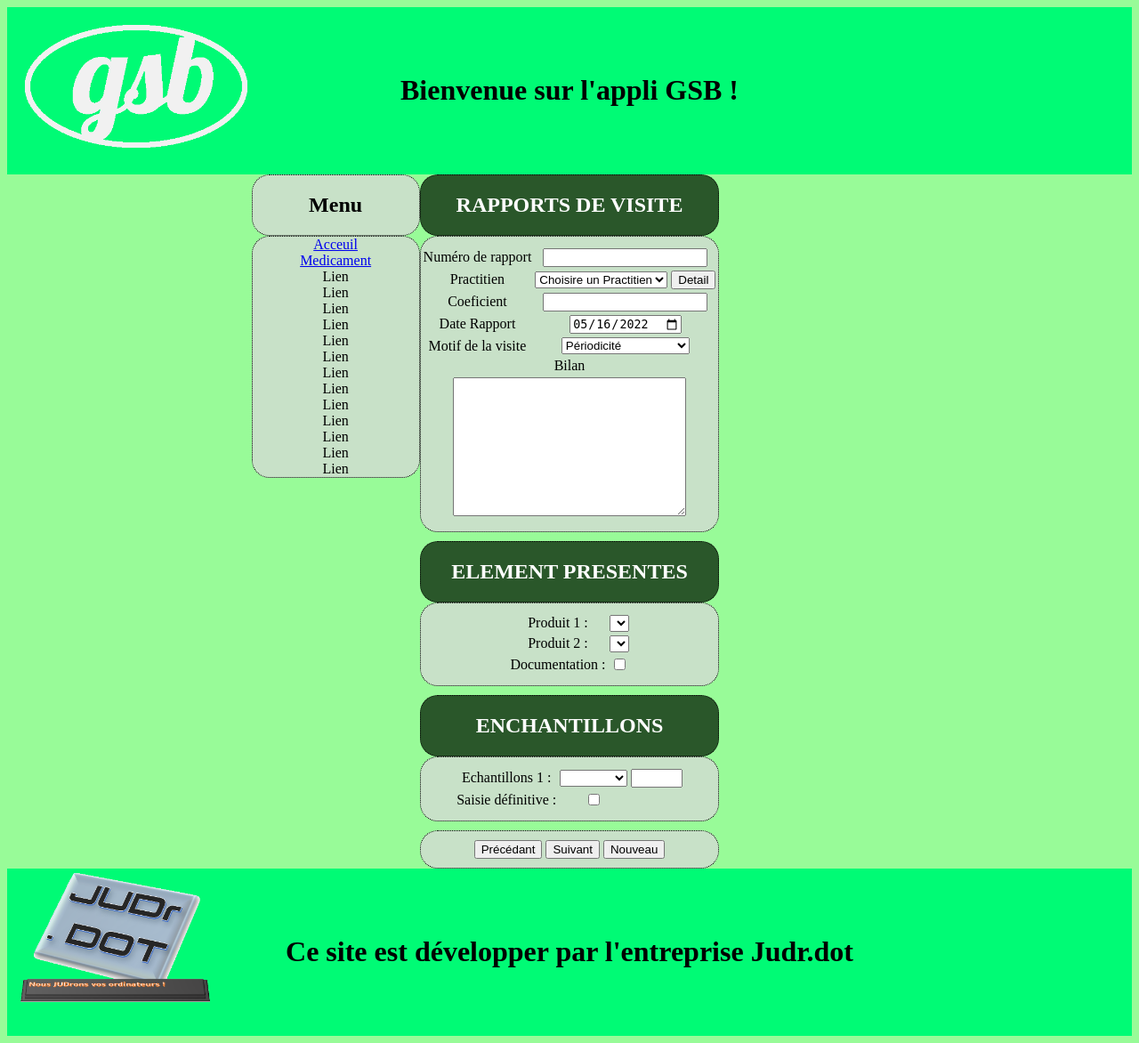
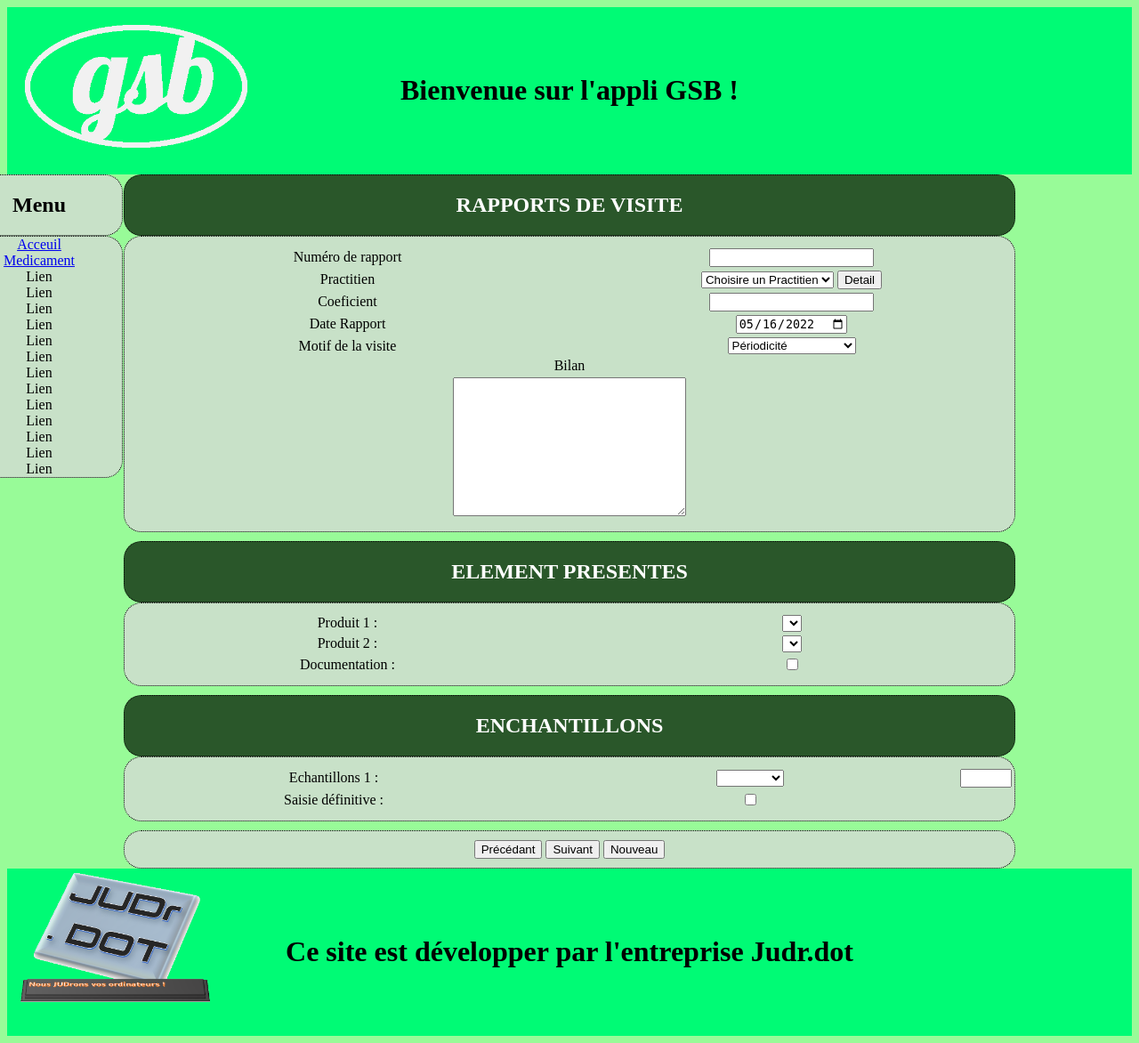
Before and after one commit to killian24000/Maquette_site, a PHP site: page /DepotFormulaire.php in a window 1280 px wide; the page is wider, and only the part inside the window is pictured. Shown: that part at 89% size. Run offline with PHP 8.4, Linux system fonts and the light colour scheme; lists and menus that the app fills with data are empty.

Commit message:
Update Formulaire.css

```diff
--- a/CSS/Formulaire.css
+++ b/CSS/Formulaire.css
@@ -32,9 +32,13 @@ table{
     margin: auto;
     padding-top: 10px;
     padding-bottom: 10px;
+    width:1000px;
+}
+
+td{
+    width: 50%;
 }
 
 textarea{
     resize: vertical;
-    min-width: 50%;
 }
```
